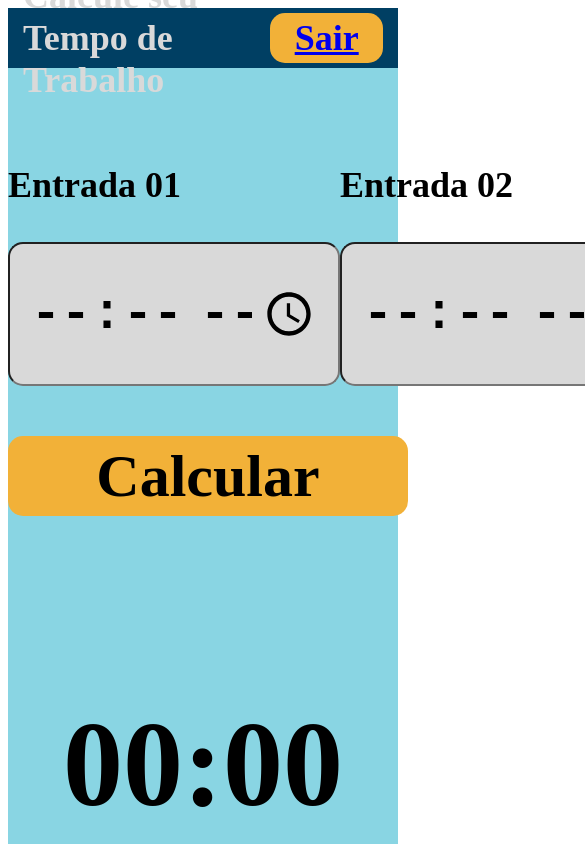
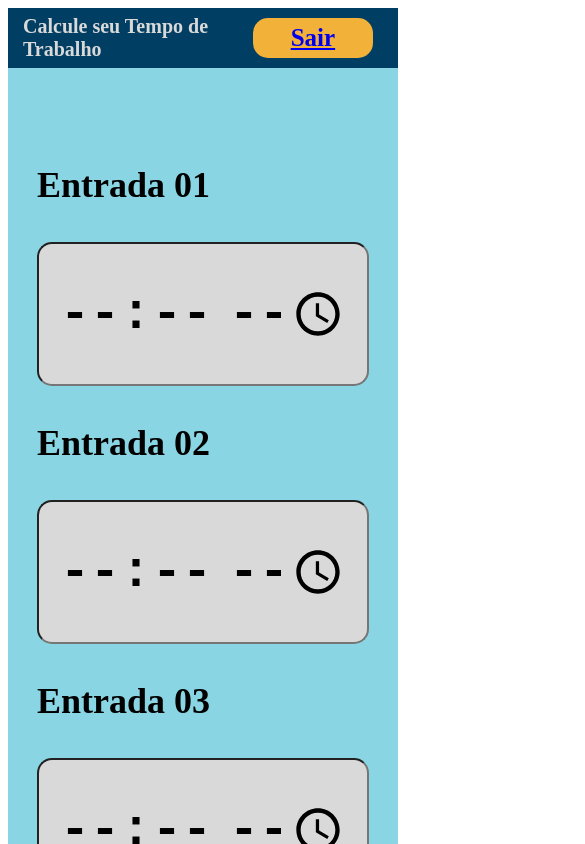
Before and after one commit to thiagoadssilva/ThiagocalculadoraHoraTrabalho, a Next.js app in the folder frontend/: page /PageCalculate in a window 390 px wide. Shown: the top 844 px of the page, 585 px wide, since content can reach past the window. Built offline with nearby package versions, Linux system fonts and the light colour scheme.

Commit message:
Finalizaçao da responsividade

```diff
--- a/frontend/src/components/Calculate/index.js
+++ b/frontend/src/components/Calculate/index.js
@@ -46,12 +46,16 @@ export default () => {
       minutes -= 60; hours += 1;
     }
 
-    if(minutes == '0'){
+    if (minutes == '0') {
       minutes = minutes + '0';
     }
 
     var horaFinal = Math.abs(hours) + ":" + minutes;
-    setResultClock(horaFinal);
+
+    if(horaFinal != 'NaN:NaN'){
+      setResultClock(horaFinal);
+    }
+
   }
 
   return (
@@ -89,8 +93,6 @@ export default () => {
         <div className={styles.containerHours}>
           <p>{resultClock}</p>
         </div>
-
-
       </div>
       <Footer />
     </div>
--- a/frontend/styles/components/Calculate.module.css
+++ b/frontend/styles/components/Calculate.module.css
@@ -33,7 +33,8 @@
   justify-content: space-around;
   align-items: center;
 
-  margin: 15px;
+  margin-right: 25px;
+
 
   width: 250px;
   height: 50px;
@@ -114,3 +115,58 @@
   background-color: #d19e3f;
   cursor: pointer;
 }
+
+@media (max-width: 800px) {
+  .containerHeaderbar p {
+    padding: 15px;
+    font-weight: bold;
+    font-size: 25px;
+  }
+
+  .containerHeaderbar a {
+    display: flex;
+    justify-content: space-around;
+    align-items: center;
+
+    margin-right: 25px;
+
+
+    width: 150px;
+    height: 40px;
+    text-align: center;
+
+    font-size: 25px;
+    font-weight: bold;
+
+  }
+
+}
+
+@media (max-width: 600px) {
+  .containerHeaderbar p {
+    padding: 15px;
+    font-weight: bold;
+    font-size: 20px;
+  }
+}
+
+@media (max-width: 1000px) {
+  .containerHours {
+    margin-top: 60px;
+
+    display: flex;
+    align-items: center;
+    justify-content: space-around;
+
+    flex-direction: column;
+  }
+
+  .container {
+    width: 100vw;
+    height: auto;
+
+    background-color: #89D5E3;
+
+
+  }
+}
--- a/frontend/styles/components/Login.module.css
+++ b/frontend/styles/components/Login.module.css
@@ -28,7 +28,7 @@
   justify-content: space-around;
   align-items: center;
 
-  margin: 15px;
+  margin: 25px;
 
   width: 250px;
   height: 50px;
@@ -42,11 +42,11 @@
 
 }
 
-.containerHeaderbar a:hover{
+.containerHeaderbar a:hover {
   background-color: #d19e3f;
 }
 
-.imageClock{
+.imageClock {
   width: 30px;
   height: 30px;
 }
@@ -56,3 +56,42 @@
   width: 100vw;
 
 }
+
+@media (max-width: 800px) {
+  .containerHeaderbar p {
+    padding: 15px;
+    font-weight: bold;
+    font-size: 25px;
+  }
+
+  .containerHeaderbar a {
+    display: flex;
+    justify-content: space-around;
+    align-items: center;
+
+    margin: 15px;
+    margin: 25px;
+
+    width: 150px;
+    height: 40px;
+    text-align: center;
+
+    font-size: 25px;
+    font-weight: bold;
+
+    background: #F2B138;
+    border-radius: 15px;
+
+  }
+
+}
+
+@media (max-width: 600px) {
+  .containerHeaderbar p {
+    padding: 15px;
+    font-weight: bold;
+    font-size: 20px;
+  }
+
+
+}
```
